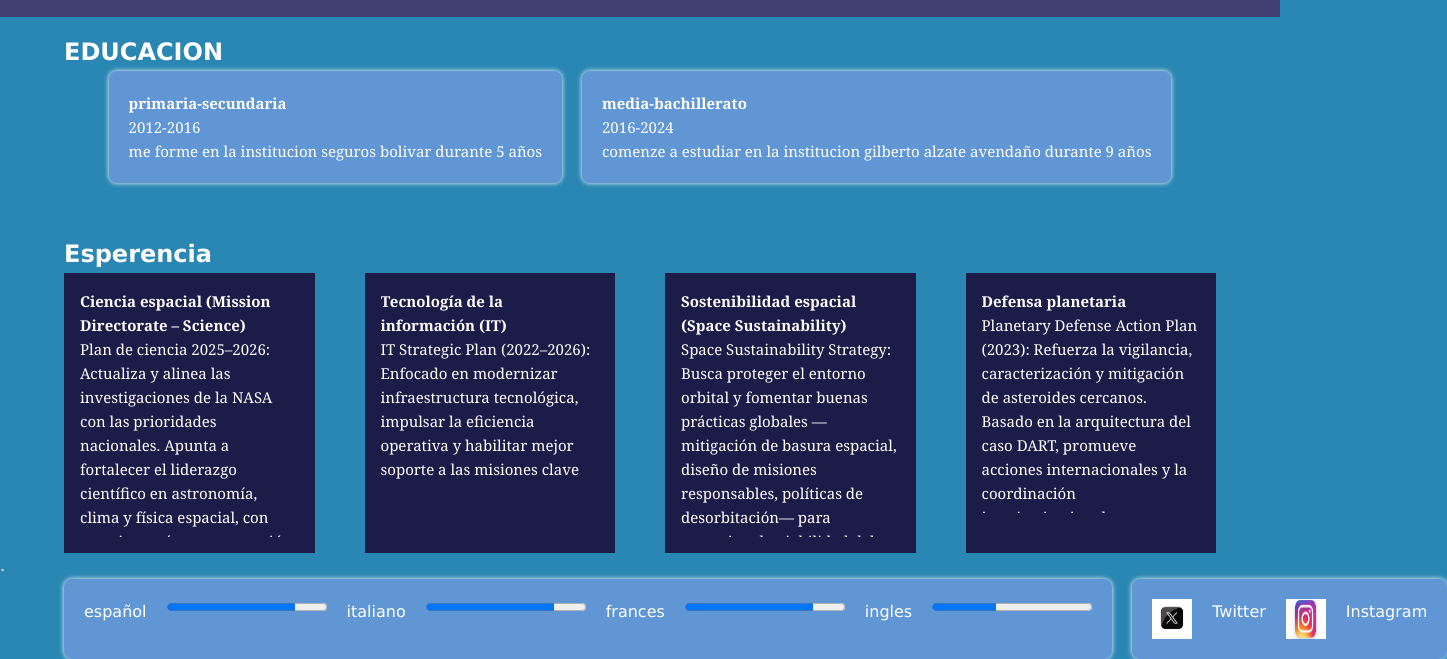
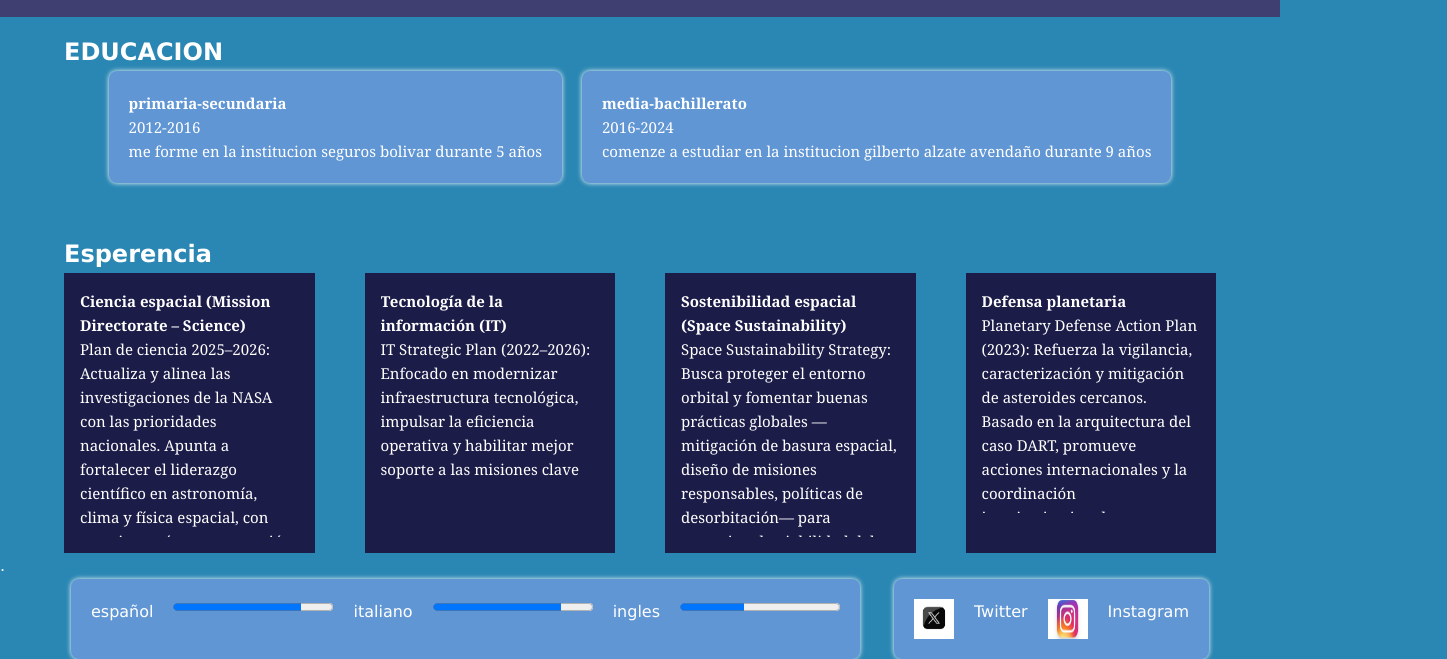
Before and after one commit to BrahianM2007/hoja-de-vida, a plain HTML site: page index.html in a window 1280 px wide. Shown: the part 223-882 px from the top of the page, 1447 px wide, since content can reach past the window. Drawn offline with Linux system fonts and the light colour scheme.

Commit message:
first commit

```diff
--- a/index.html
+++ b/index.html
@@ -94,8 +94,7 @@
 
             <p>italiano</p>
             <progress max="100" value="80"></progress>
-            <p>frances</p>
-            <progress max="100" value="80"></progress>
+
 
 
             <p>ingles</p>
```
